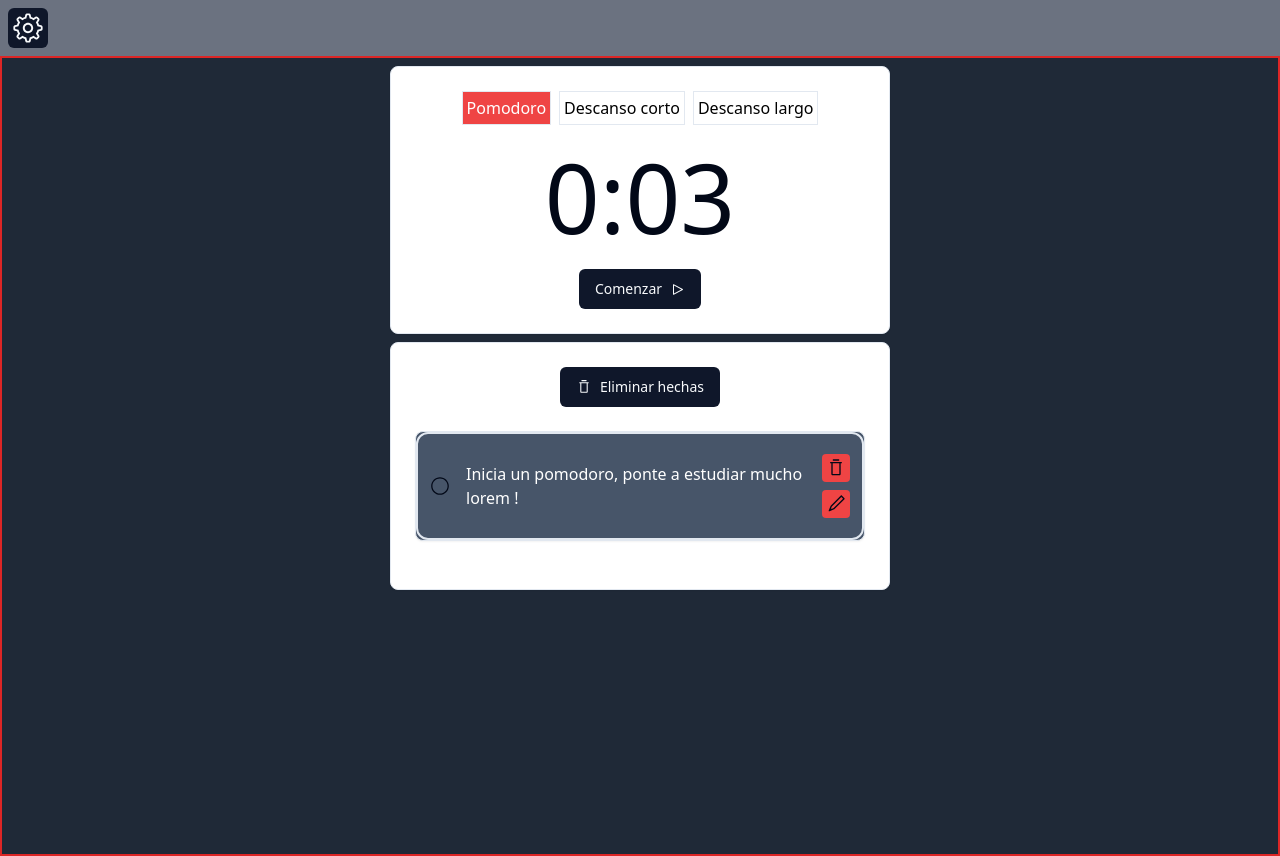
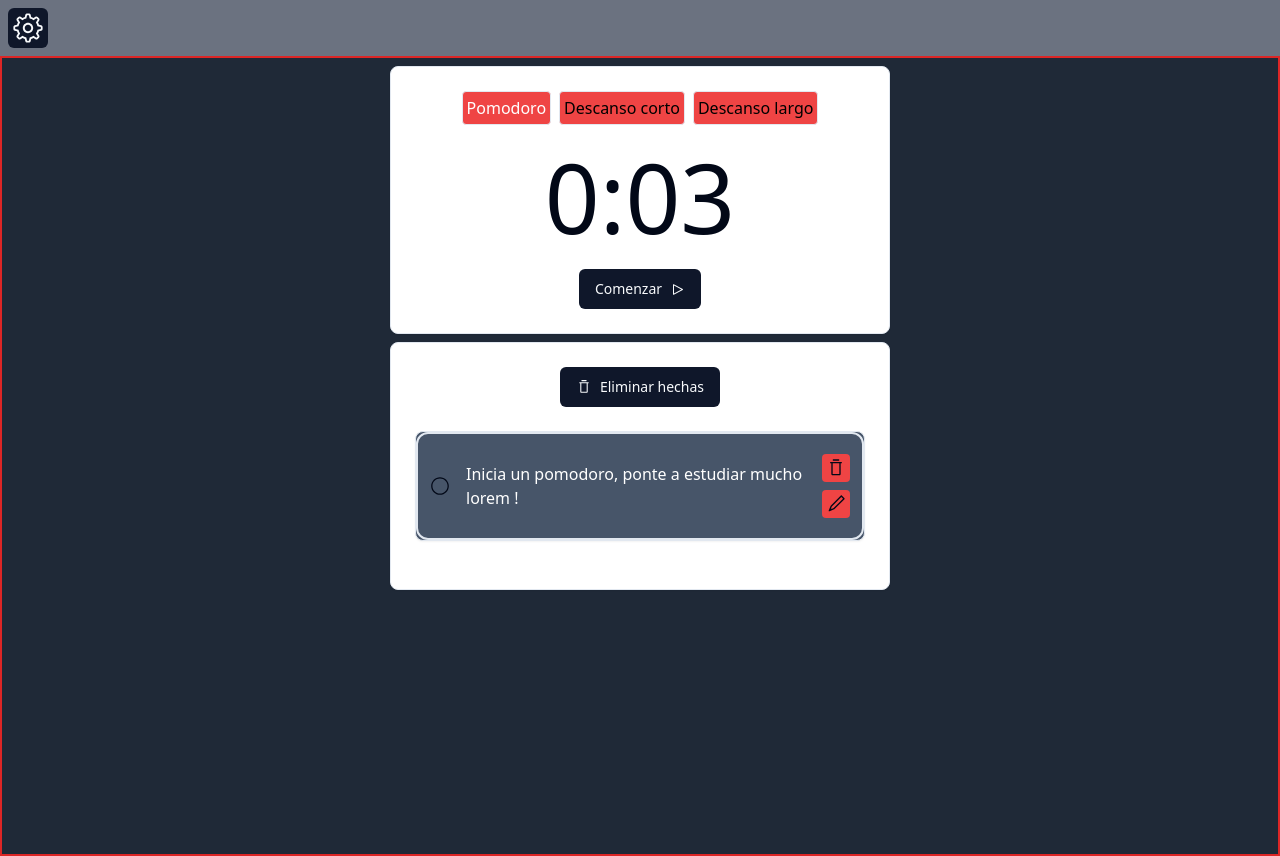
Before and after one commit to Quide1/pomodoro-app, a React (Vite) app: page / in a window 1280 px wide. Built offline with nearby package versions, Linux system fonts and the light colour scheme.

Commit message:
Add new background

```diff
--- a/src/components/SelectableButton.tsx
+++ b/src/components/SelectableButton.tsx
@@ -5,13 +5,13 @@
   label: string;
   isSelected: boolean;
   onClick: () => void;
-  bgColor:string;
+  bgColor: string;
 };
 
-const SelectableButton: React.FC<SelectableButtonProps> = ({ label, isSelected, onClick,bgColor }) => {
+const SelectableButton: React.FC<SelectableButtonProps> = ({ label, isSelected, onClick, bgColor }) => {
   return (
     <button
-      className={`px-1 py-1 border text-clip ${isSelected ? 'bg-blue-500 text-white' : 'bg-white text-black'} ${bgColor}`}
+      className={`p-1 border text-clip ${isSelected ? 'bg-blue-500 text-white' : 'bg-gray-300 text-black'} rounded-sm ${bgColor}`}
       onClick={onClick}
     >
       {label}
```
